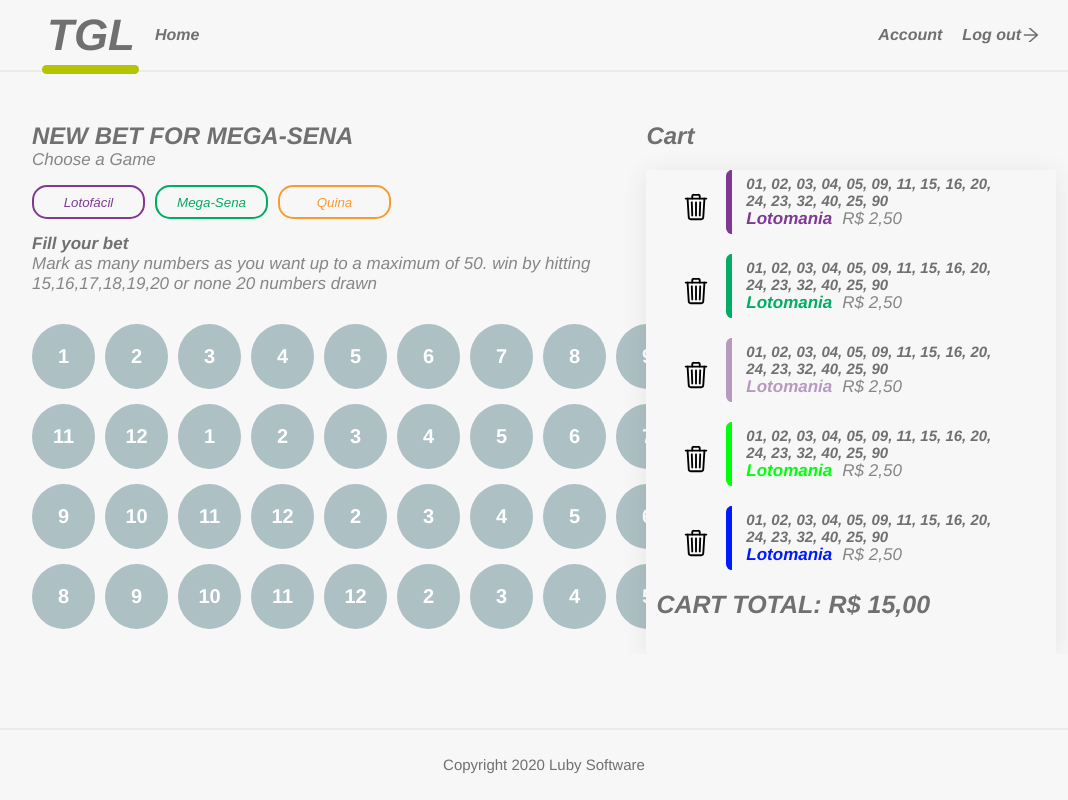
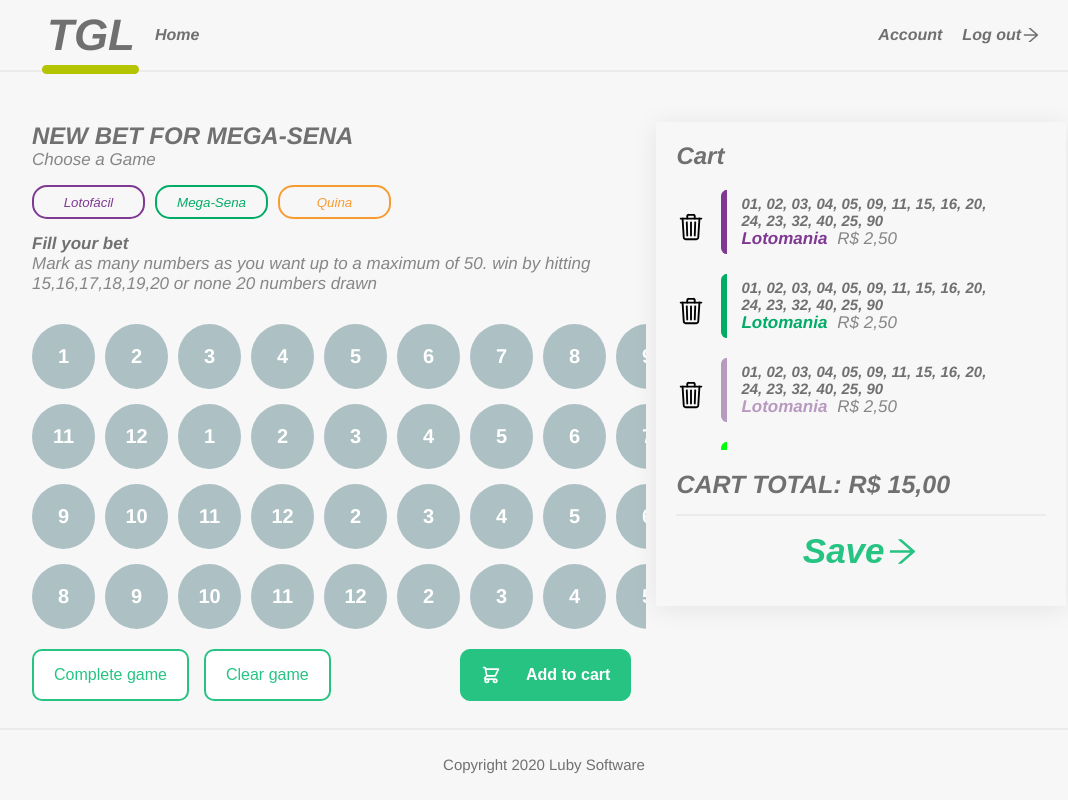
Before and after one commit to Hagleyson/lottery-website, a React app: page /newbet in a window 1280 px wide. Shown: the whole page, without its empty margins (96-1164 px from the left). Built offline with nearby package versions, Linux system fonts and the light colour scheme.

Commit message:
finished layout

```diff
--- a/src/Components/UI/CardGame/CardGameStyle.tsx
+++ b/src/Components/UI/CardGame/CardGameStyle.tsx
@@ -1,5 +1,4 @@
 import styled from "styled-components";
-import { theme } from "@globalStyle/theme";
 
 type propsType = {
   color?: string;
@@ -11,13 +10,13 @@ export const CardGamesStyle = styled.div`
   width: 100%;
   max-width: 100%;
   height: 80px;
-  justify-content: center;
+  justify-content: start;
   align-items: center;
   margin-bottom: 20px;
 
   svg {
     font-size: 30px;
-    margin: 0 15px;
+    margin: 0 15px 0 0;
     cursor: pointer;
     &:hover {
       color: ${(props: propsType) => props.color};
--- /dev/null
+++ b/src/GloblaStyle/ButtonActionsNewGame.tsx
@@ -0,0 +1,30 @@
+import styled from "styled-components";
+import { theme } from "./theme";
+
+type propsType = {
+  addToCar?: boolean;
+};
+
+export const ButtonActionsNewGame = styled.button`
+  display: flex;
+  justify-content: space-evenly;
+  align-items: center;
+  padding: 15px 20px;
+  border-radius: 10px;
+  font-size: 16px;
+  cursor: pointer;
+  font-weight: ${(props: propsType) => (props.addToCar ? `bold` : `medium`)};
+  background-color: ${(props: propsType) =>
+    props.addToCar ? theme.greenLight : theme.white};
+  color: ${(props: propsType) =>
+    props.addToCar ? theme.white : theme.greenLight};
+  border: ${(props: propsType) =>
+    props.addToCar
+      ? `1px solid ${theme.greenLight}`
+      : `2px solid ${theme.greenLight}`};
+
+  svg {
+    font-size: 20px;
+    margin-right: 25px;
+  }
+`;
--- /dev/null
+++ b/src/GloblaStyle/ContainerButtonsNewGame.tsx
@@ -0,0 +1,14 @@
+import styled from "styled-components";
+import { ContainerFilter } from "./ContainerFilter";
+
+export const ContainerButtonsNewGame = styled(ContainerFilter)`
+  justify-content: space-between;
+  > div {
+    display: flex;
+    justify-content: space-around;
+
+    > button:first-child {
+      margin-right: 15px;
+    }
+  }
+`;
--- /dev/null
+++ b/src/GloblaStyle/ContainerCar.tsx
@@ -0,0 +1,31 @@
+import styled from "styled-components";
+import { theme } from "./theme";
+
+type propsType = {
+  isHome?: boolean;
+};
+export const ContainerCar = styled.div`
+  width: 100%;
+  max-width: 100%;
+  position: relative;
+  height: 484px;
+  max-height: 484px;
+  padding-left: ${(props: propsType) => (props.isHome ? `0` : `10px`)};
+  display: flex;
+  flex-direction: column;
+  overflow: auto;
+  padding: 20px;
+  box-shadow: ${theme["box-shadow-cards"]};
+  margin-left: 10px;
+  button {
+    color: ${theme.greenBold}!important;
+    font-size: 35px;
+    height: 96px !important;
+    padding: 15px;
+    margin-top: 15px;
+    border-top: 2px solid ${theme.line};
+    &:hover {
+      transform: scale(1.01);
+    }
+  }
+`;
--- a/src/GloblaStyle/ContainerCardGame.tsx
+++ b/src/GloblaStyle/ContainerCardGame.tsx
@@ -1,5 +1,4 @@
 import styled from "styled-components";
-import { theme } from "./theme";
 
 type propsType = {
   isHome?: boolean;
@@ -9,19 +8,8 @@ export const ContainerCardGame = styled.div`
   max-width: 100%;
   position: relative;
   height: ${(props: propsType) => (props.isHome ? `auto` : `484px`)};
-  padding-left: ${(props: propsType) => (props.isHome ? `0` : `10px`)};
   display: flex;
-
   flex-direction: column;
   overflow: auto;
-  margin-top: 20px;
-  box-shadow: ${(props: propsType) =>
-    props.isHome ? null : theme["box-shadow-cards"]};
-  button {
-    color: ${theme.greenBold}!important;
-    font-size: 35px;
-    height: 96px !important;
-    padding: 15px;
-    margin-top: 15px;
-  }
+  margin: 20px 0;
 `;
--- a/src/GloblaStyle/theme.tsx
+++ b/src/GloblaStyle/theme.tsx
@@ -11,4 +11,5 @@ export const theme = {
   iconsPrimary: "#535351",
   ball: "#ADC0C4",
   greenBold: "#27C383",
+  greenLight: "#27C383",
 };
--- a/src/Page/NewBet/NewBet.tsx
+++ b/src/Page/NewBet/NewBet.tsx
@@ -1,7 +1,10 @@
 import Layout from "@componets/Layout/Layout";
 import CardGame from "@componets/UI/CardGame/CardGame";
+import { ButtonActionsNewGame } from "@globalStyle/ButtonActionsNewGame";
 import { ButtonLarge } from "@globalStyle/ButtonLarge";
 import { ButtonLitle } from "@globalStyle/ButtonLitle";
+import { ContainerButtonsNewGame } from "@globalStyle/ContainerButtonsNewGame";
+import { ContainerCar } from "@globalStyle/ContainerCar";
 import { ContainerCardGame } from "@globalStyle/ContainerCardGame";
 import { ContainerFilter } from "@globalStyle/ContainerFilter";
 import { ContainerNumbersGame } from "@globalStyle/ContainerNumbersGame";
@@ -9,7 +12,7 @@ import { SubTitle } from "@globalStyle/Subtitle";
 import { Title } from "@globalStyle/Title";
 import { FC } from "react";
 import { AiOutlineArrowRight } from "react-icons/ai";
-
+import { HiOutlineShoppingCart } from "react-icons/hi";
 const NewBet: FC = () => {
   return (
     <Layout>
@@ -237,8 +240,21 @@ const NewBet: FC = () => {
             <span>12</span>
           </div>
         </ContainerNumbersGame>
+        <ContainerButtonsNewGame>
+          <div>
+            <ButtonActionsNewGame>Complete game </ButtonActionsNewGame>
+            <ButtonActionsNewGame>Clear game </ButtonActionsNewGame>
+          </div>
+          <div>
+            <ButtonActionsNewGame addToCar>
+              <HiOutlineShoppingCart />
+              Add to cart
+            </ButtonActionsNewGame>
+          </div>
+        </ContainerButtonsNewGame>
       </section>
       <section>
+        <ContainerCar>
           <Title fontsize="24">Cart</Title>
           <ContainerCardGame>
             <CardGame color="#7F3992" />
@@ -246,12 +262,14 @@ const NewBet: FC = () => {
             <CardGame color="#b89ac0" />
             <CardGame color="#00ff0d" />
             <CardGame color="#001aff" />
+          </ContainerCardGame>
+
           <Title>CART TOTAL: R$ 15,00</Title>
           <ButtonLarge>
             Save
             <AiOutlineArrowRight />
           </ButtonLarge>
-        </ContainerCardGame>
+        </ContainerCar>
       </section>
     </Layout>
   );
```
Lines whose indentation alone changed are shown as unchanged.
